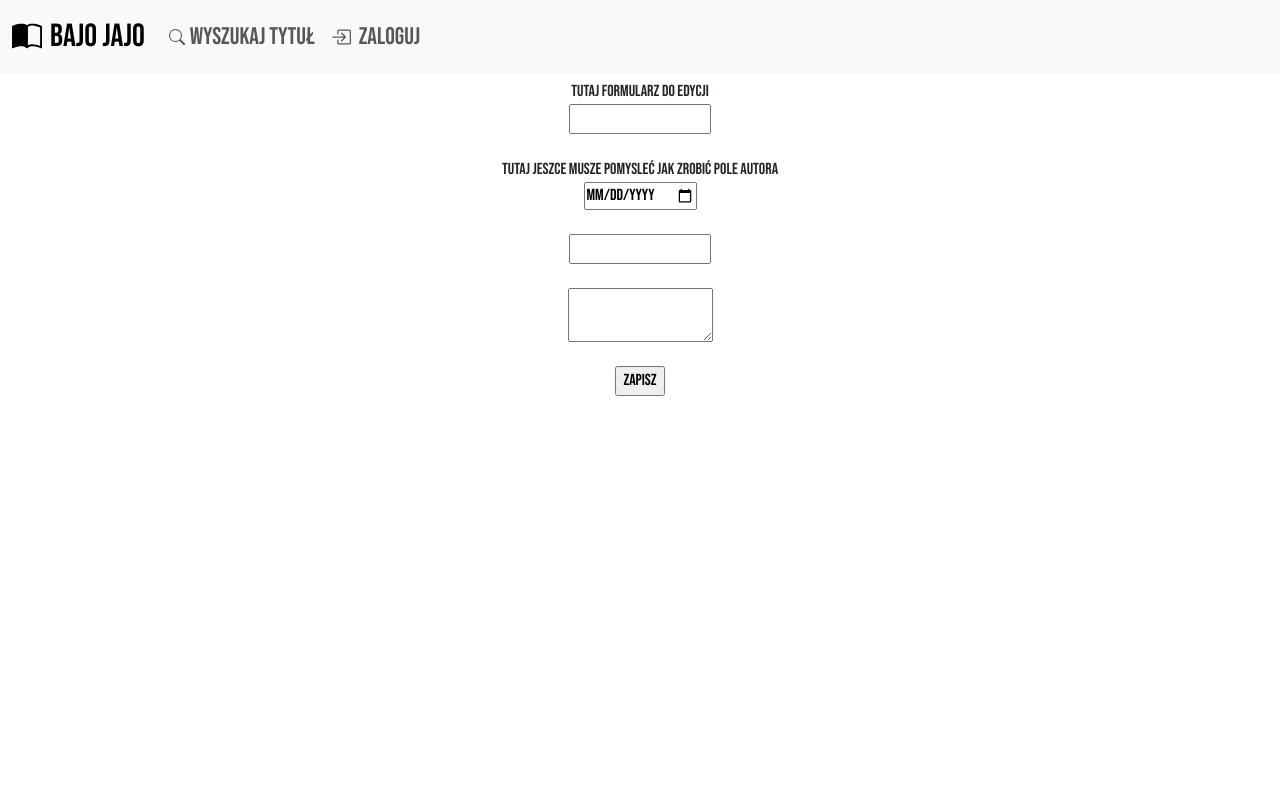
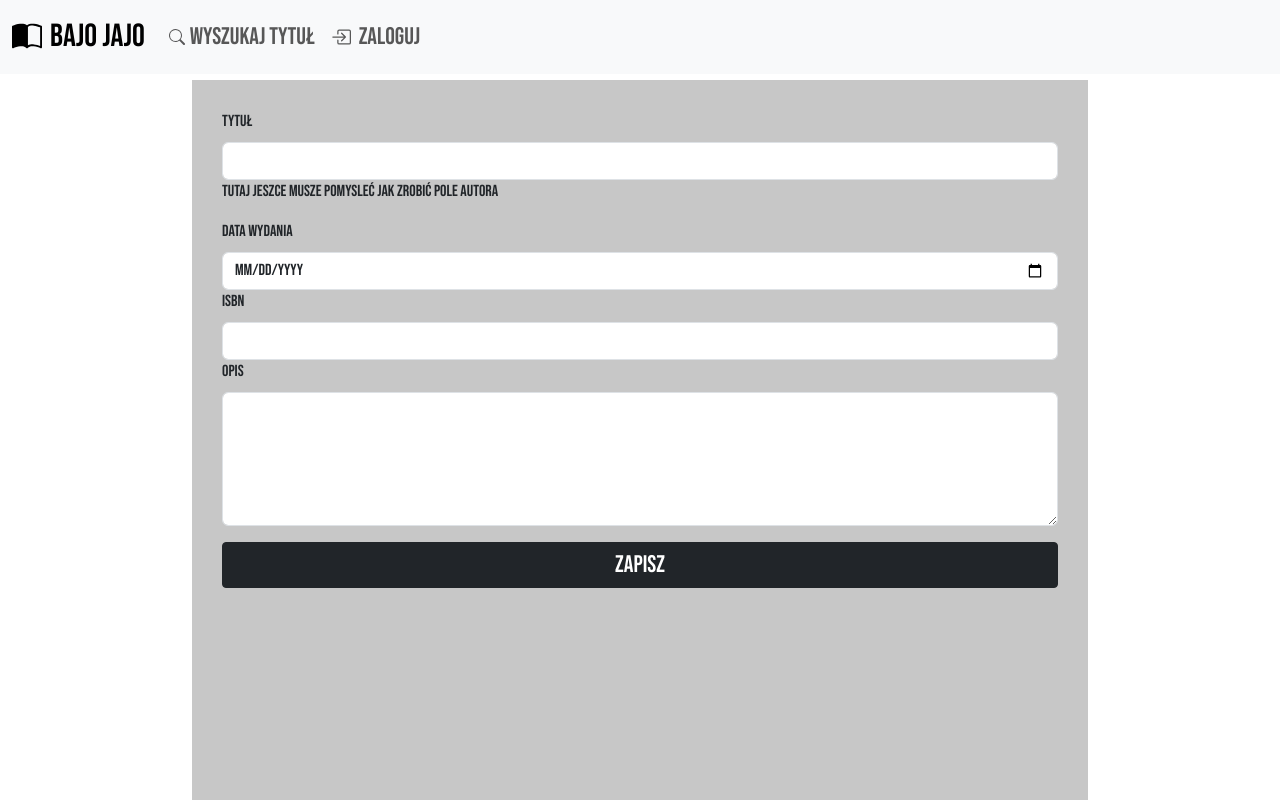
Before and after one commit to Scoobydowsky/library-Internet-Technologies-Project, a Symfony app: template site/templates/books/book_edit.html.twig in a window 1280 px wide. Run offline with Twig, Linux system fonts and the light colour scheme; the template is opened without the code that fills it, so the values that code supplies are empty; some libraries are stand-ins or nearby versions.

Commit message:
FRONT: Edit books

```diff
--- a/site/templates/books/book_edit.html.twig
+++ b/site/templates/books/book_edit.html.twig
@@ -1,12 +1,32 @@
 {% extends 'base.html.twig' %}
-
+    {% block stylesheets %}
+        <link rel="stylesheet" href="{{ asset('css/edit_book.css') }}">
+    {% endblock %}
 {% block body %}
 TUTAJ FORMULARZ DO EDYCJI<br>
-<input type="text" value="{{ book.title }}"><br/>
-    Tutaj jeszce musze pomysleć jak zrobić pole autora<br>
-    <input type="date" value="{{ book.date }}"><br>
-    <input type="number" value="{{ book.ISBN }}"><br/>
-    <textarea>{{ book.description }}</textarea><br/>
-    <input type="submit" value="Zapisz">
+<div class="bcg">
+    <div class="row">
+        <form action="">
+        <label for="title" class="form-label">Tytuł</label>
+        <input type="text" id="title" class="form-control" value="{{ book.title }}">
+
+        <p>Tutaj jeszce musze pomysleć jak zrobić pole autora</p>
+
+        <label for="data" class="form-label">Data wydania</label>
+        <input type="date" id="data" class="form-control" value="{{ book.date }}">
+
+        <label for="isbn" class="form-label">ISBN</label>
+        <input type="number" id="isbn" class="form-control"  value="{{ book.ISBN }}">
+
+        <label for="description" class="form-label">Opis</label>
+        <textarea class="form-control" id="description" rows="5">{{ book.description }}</textarea>
+        <div class="d-grid gap-2">
+        <button type="submit" class="btn btn-sm btn-dark mt-3 fs-4">Zapisz</button>
+        </div>
+        </form>
+    </div>
+
+</div>
+
 
 {% endblock %}
```
Also changed, not shown: site/public/css/edit_book.css (added).
